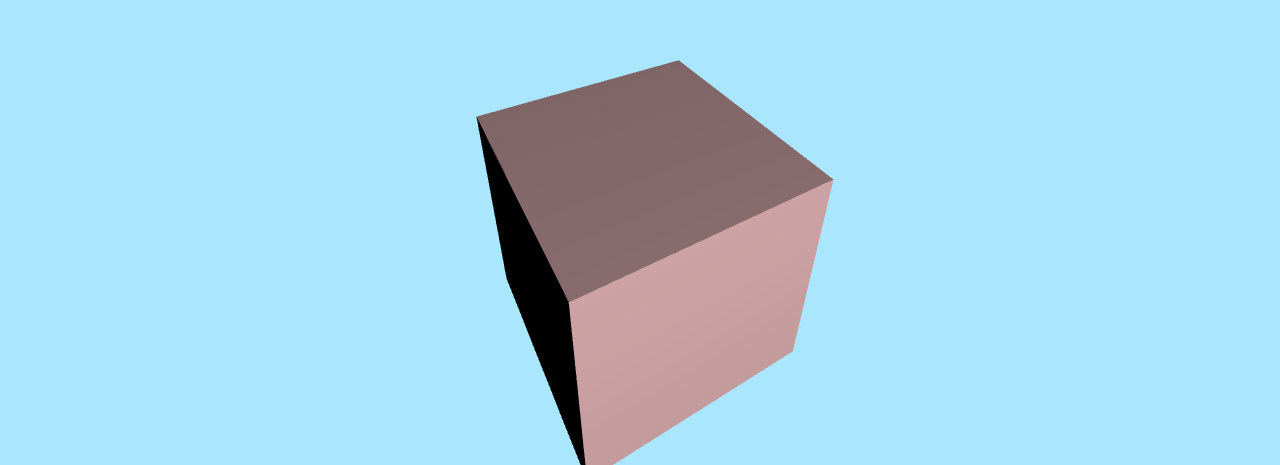
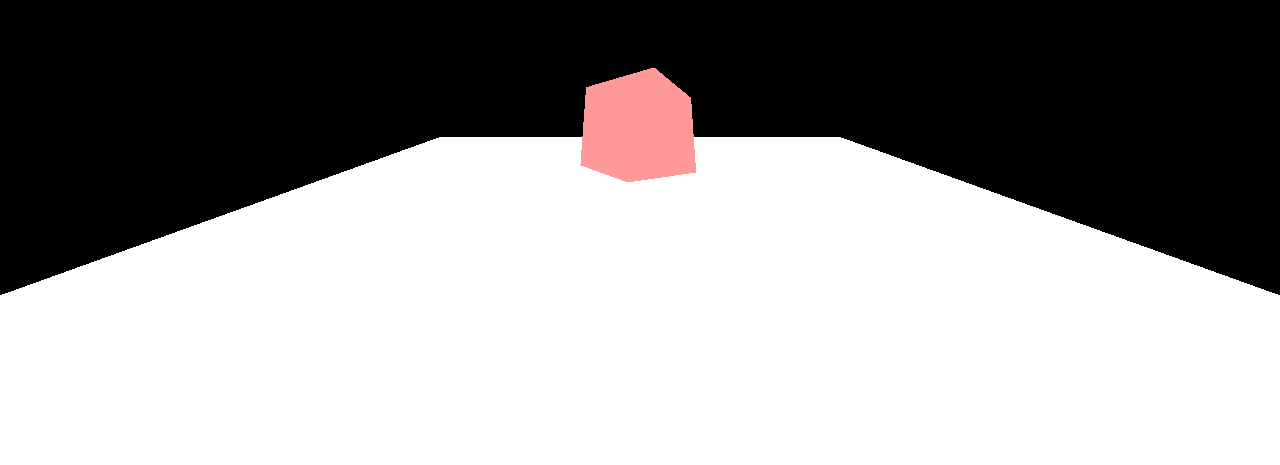
Before and after one commit to tikhusaenov/3D-models, a website: page index.html in a window 1280 px wide. Shown: the part 335-800 px from the top of the page. Drawn offline with nearby package versions, Linux system fonts and the light colour scheme; animation ran at ten frames a second.

Commit message:
building primitive game

```diff
--- a/js/app.js
+++ b/js/app.js
@@ -1,33 +1,80 @@
-let scene = new THREE.Scene();
-let camera = new THREE.PerspectiveCamera( 75, window.innerWidth / window.innerHeight, 0.1, 1000 );
+let scene, camera, renderer, mesh
+let meshFloor
+let keyboard = {}
 
-let renderer = new THREE.WebGLRenderer({antialias:true});
-renderer.setClearColor("#ABE6FF")
-renderer.setSize( window.innerWidth, window.innerHeight );
-document.body.appendChild( renderer.domElement );
+let player = {
+    height: 1.8,
+    speed: 0.1,
+    turnSpeed: Math.PI * 0.01
+}
+function init() {
+    scene = new THREE.Scene()
+    camera = new THREE.PerspectiveCamera(90, window.innerWidth/window.innerHeight, 0.1, 1000)
+    mesh = new THREE.Mesh(
+        new THREE.BoxGeometry(1,1,1),
+        new THREE.MeshBasicMaterial({color: 0xff9999, wireframe: false})
+    )
+    scene.add(mesh)
+    mesh.position.y += 1
+
+    meshFloor = new THREE.Mesh(
+        new THREE.PlaneGeometry(10,10, 10, 10),
+        new THREE.MeshBasicMaterial({color: 0xffffff, wireframe: false})
+    )
+    meshFloor.rotation.x -= Math.PI / 2
+    scene.add(meshFloor)
+    camera.position.set(0,player.height,-5)
+    camera.lookAt(new THREE.Vector3(0,player.height,0))
+    renderer = new THREE.WebGLRenderer()
+    renderer.setSize(window.innerWidth, window.innerHeight)
+    document.body.appendChild(renderer.domElement)
+
+    animate()
+}
 
 
-let geometry = new THREE.BoxGeometry(2, 2,2 );
-let material = new THREE.MeshPhysicalMaterial({color: "#ffc9cb" })
-let box = new THREE.Mesh( geometry, material );
-box.position.y = -2
-scene.add(box)
+function animate() {
+    requestAnimationFrame(animate)
+
+    mesh.rotation.x += 0.01
+    mesh.rotation.y += 0.02
+
+    if (keyboard[87]) { // w - moving forward
+        camera.position.x -= Math.sin(camera.rotation.y) * player.speed
+        camera.position.z -= -Math.cos(camera.rotation.y) * player.speed
+    }
+    if (keyboard[83]) { // s - moving forward
+        camera.position.x += Math.sin(camera.rotation.y) * player.speed
+        camera.position.z += -Math.cos(camera.rotation.y) * player.speed
+    }
+    if (keyboard[65]) { // a - moving left
+        camera.position.x += Math.sin(camera.rotation.y + Math.PI/2) * player.speed
+        camera.position.z += -Math.cos(camera.rotation.y + Math.PI/2) * player.speed
+    }
+    if (keyboard[68]) { // d - moving right
+        camera.position.x += Math.sin(camera.rotation.y - Math.PI/2) * player.speed
+        camera.position.z += -Math.cos(camera.rotation.y - Math.PI/2) * player.speed
+    }
 
 
-camera.position.z = 5;
+    if(keyboard[37]) {  // left key
+        camera.rotation.y -= player.turnSpeed
+    }
+    if(keyboard[39]) {  // right key
+        camera.rotation.y += player.turnSpeed
+    }
+    renderer.render(scene, camera)
+}
 
-let light = new THREE.PointLight("#ffffff", 1, 500)
-light.position.set(10,2, 25)
-scene.add(light)
+function keyDown(event) {
+    keyboard[event.keyCode] = true
 
-let animate = function () {
-    requestAnimationFrame( animate );
+}
+function keyUp(event) {
+    keyboard[event.keyCode] = false
+}
 
-    box.rotation.x += 0.01
-    box.rotation.y += 0.01
-    box.position.y += 0.01
-    box.position.z += 0.01
-    renderer.render( scene, camera );
-};
+window.addEventListener('keydown', keyDown)
+window.addEventListener('keyup', keyUp)
 
-animate();
+window.onload = init
```
Also changed, not shown: index.html (+1 -0 lines).
